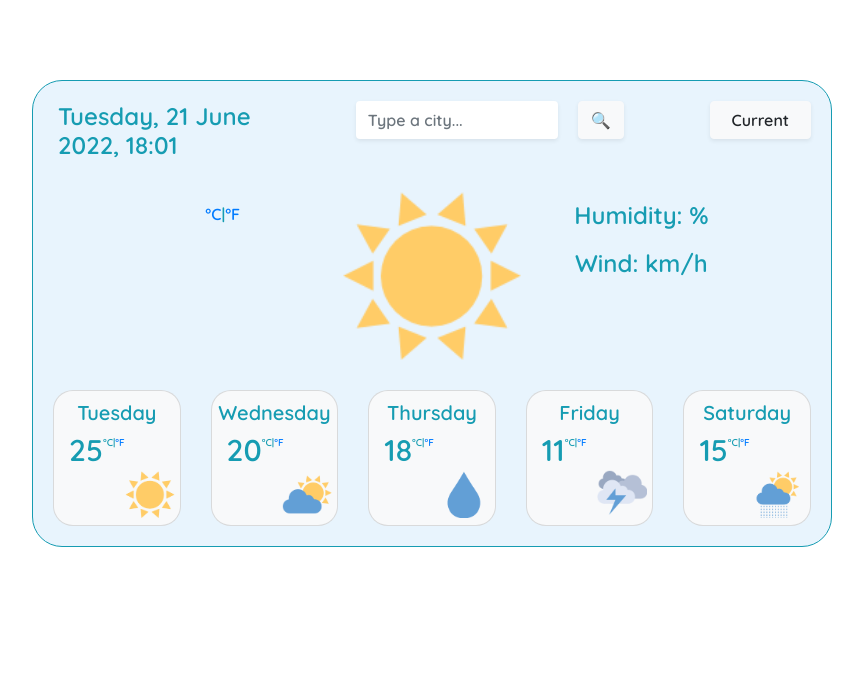
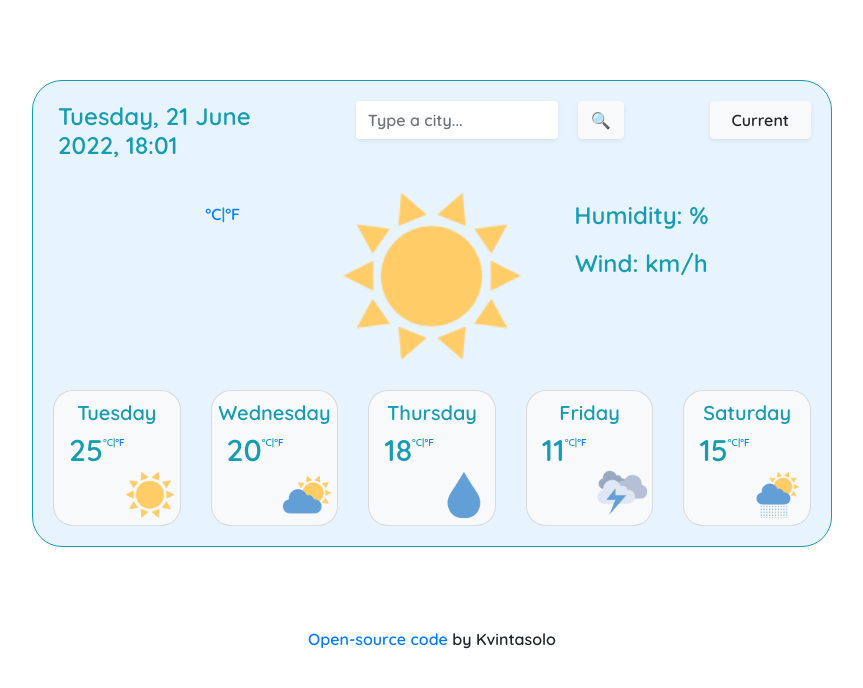
Before and after one commit to kvintasolo/WeatherApp-Kvintasolo, a plain HTML site: page index.html in a window 1280 px wide. Shown: the whole page, without its empty margins (208-1071 px from the left). Drawn offline with nearby package versions, Linux system fonts and the light colour scheme; no server answers; a web font is replaced by a local one.

Commit message:
Added a link to github

```diff
--- a/index.html
+++ b/index.html
@@ -119,12 +119,8 @@
               <p class="card-text">
                 <span class="temperature-forecast">11</span
                 ><span class="units-forecast"
-                  >°C</a>|<a
-                    href="#"
-
-                    >°F</a
-                  ></span
-                >
+                  >°C</a>|<a href="#">°F</a>
+                </span>
               </p>
             </div>
             <img src="images/hardrain.png" class="card-img-bottom" alt="..." />
@@ -142,6 +138,8 @@
         </div>
       </div>
     </div>
+    <footer>
+<a href="https://github.com/kvintasolo/WeatherApp-Kvintasolo " target=blank> Open-source code</a> by Kvintasolo </footer>
     <script src="src/script.js"></script>
   </body>
 </html>
--- a/src/style.css
+++ b/src/style.css
@@ -22,6 +22,9 @@ img {
   text-align: center;
 
   max-width: 100%;
+}
+footer{
+   text-align: center;
 }
 #date {
   margin: 1px 5px;
```
